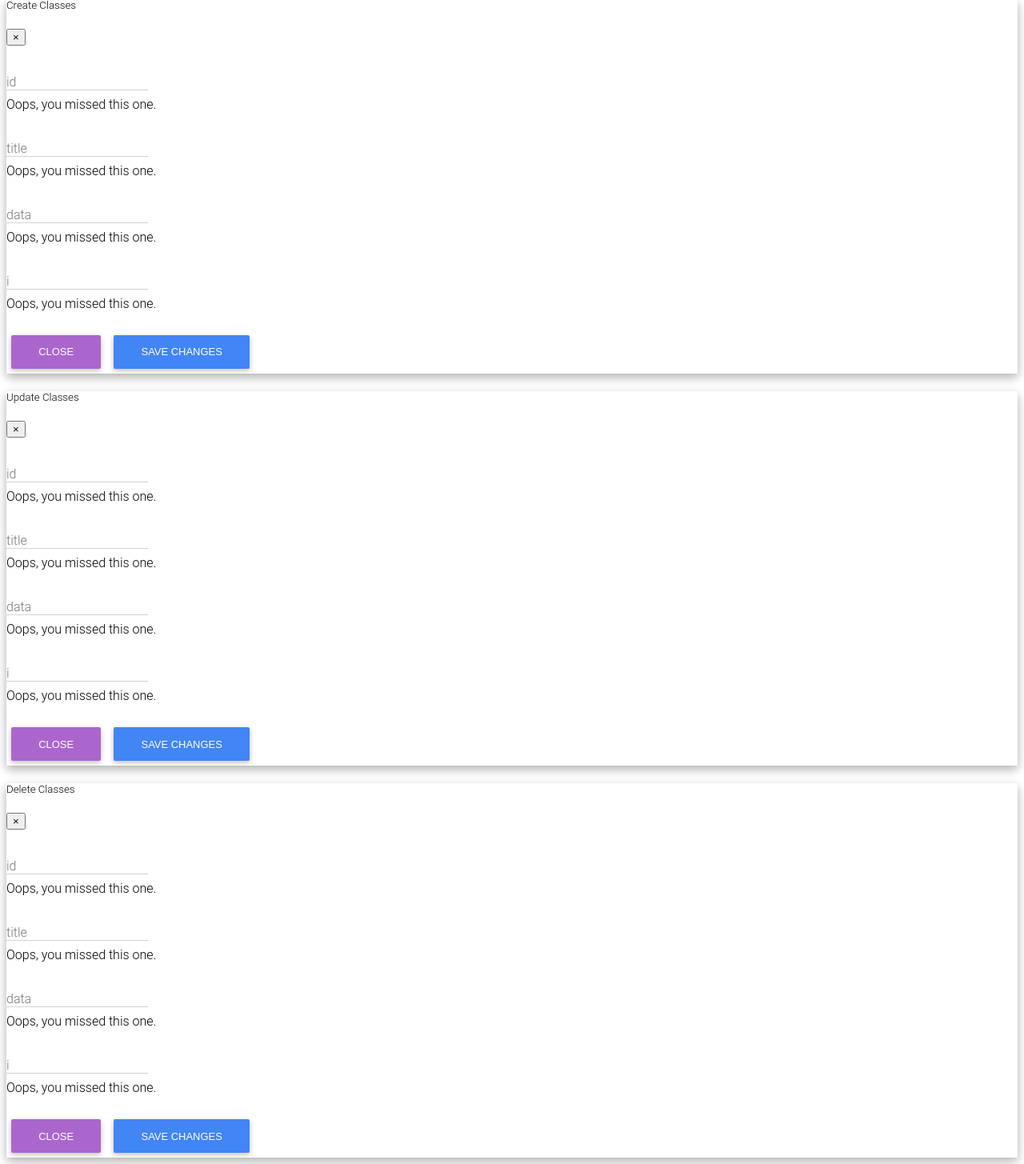
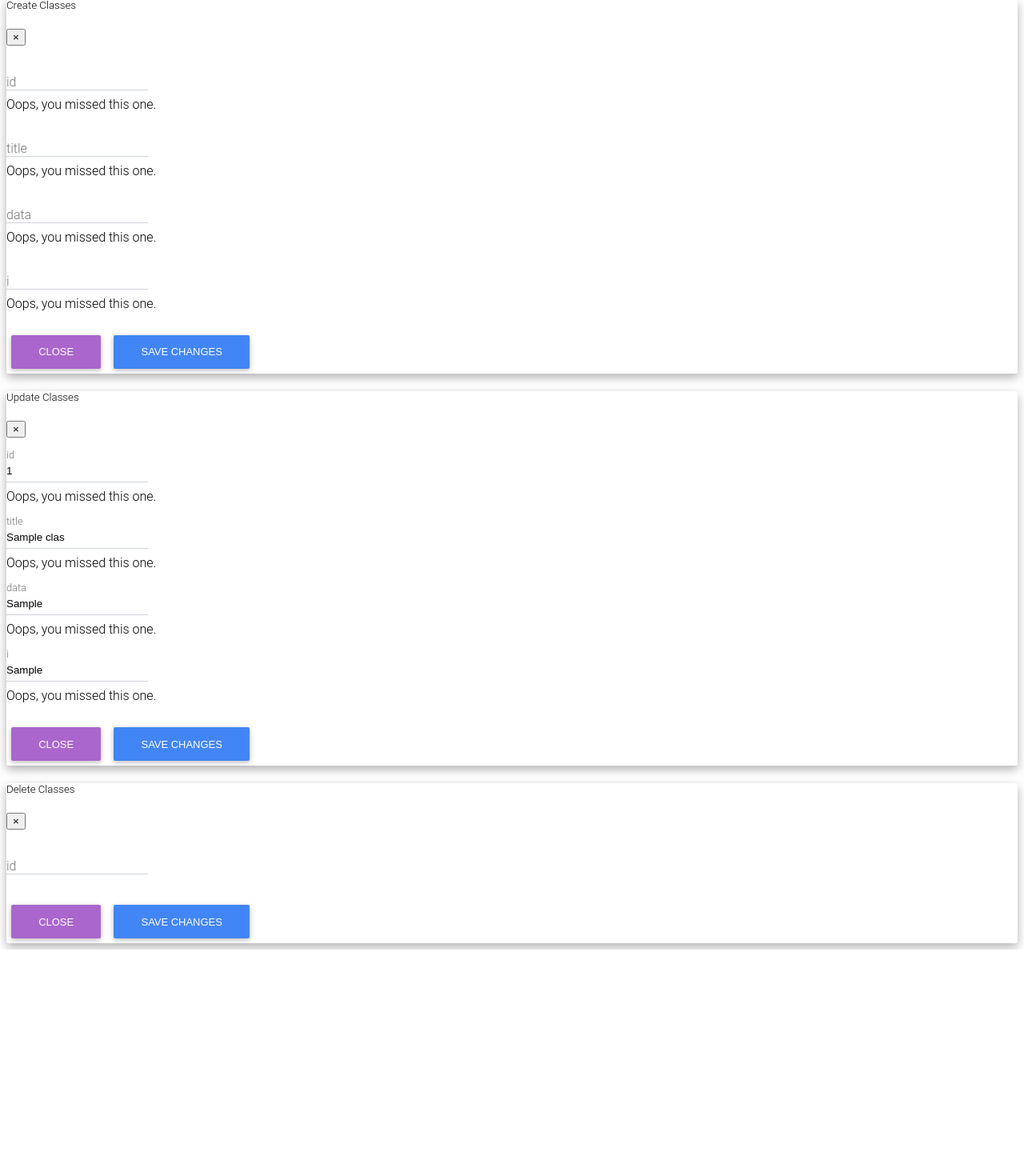
Before and after one commit to ilhamAdhim/Project, a CodeIgniter app: page /Project-dataDosen2/index.php/admin_home/classList in a window 1280 px wide. Shown: the part 941-2396 px from the top of the page at 80% size. After the commit the page ends 2128 px from the top, so only its background shows below. Run offline with CodeIgniter, Linux system fonts and the light colour scheme; the visitor is signed in with stand-in values (Sample User, id 1); tables that the repository leaves empty or names only in its code hold one stand-in row (values such as "Sample post"); data that the repository does not hold is empty; some libraries are stand-ins or nearby versions.

Commit message:
Update changes

```diff
--- a/application/controllers/api/dosen_API.php
+++ b/application/controllers/api/dosen_API.php
@@ -28,9 +28,7 @@ class dosen_API extends REST_Controller {
             'research' => $this->lecturer_model->lecResearchPriority($code),
             'subject' => $this->lecturer_model->lecSubject($code)
         ];
-
         $this->response($res, 200);
-
     }
 
     // public function index_delete(){
--- a/application/models/admin_model.php
+++ b/application/models/admin_model.php
@@ -102,6 +102,24 @@ class admin_model extends CI_Model {
                 }
             }
 
+            public function updateLecturerStatus(){
+                $data = [
+                    'code' => $this->input->post('code'),
+                ];
+
+                $this->db->update('tb_lecturer', $data);
+            }
+
+            public function deleteLecturerStatus(){
+                $data = [
+                    'code' => $this->input->post('code'),
+                ];
+
+                $this->db->delete('tb_lecturer', $data);
+            }
+
+
+
         // Status and Fields edit are available on editLecturer()
 
         // Field
@@ -112,6 +130,24 @@ class admin_model extends CI_Model {
                     return $this->db->get('vu_lecturer_field')->result();
                 }
             }
+
+            public function updateLecturerField(){
+                $data = [
+                    'code' => $this->input->post('code'),
+                ];
+
+                $this->db->update('tb_lecturer', $data);
+            }
+
+            public function deleteLecturerField(){
+                $data = [
+                    'code' => $this->input->post('code'),
+                ];
+
+                $this->db->delete('tb_lecturer', $data);
+            }
+
+
         // Position
             public function getLecturerPosition($code = null){
                 if($code){
@@ -123,7 +159,15 @@ class admin_model extends CI_Model {
 
             public function updateLecturerPosition($code){
                 $data = [
-                    'code' => $this->input->post('code'),
+                    'position' => $this->input->post('position')
+                ];
+
+                $this->db->where('code', $code);
+                $this->db->update('tb_position', $data);
+            }
+
+            public function deleteLecturerPosition($code){
+                $data = [
                     'position' => $this->input->post('position')
                 ];
 
@@ -195,9 +239,9 @@ class admin_model extends CI_Model {
         //Hour Distribution - Not done
             public function getHourDistribution($code = null){
                 if($code){
-                    return $this->db->get('vu_hour_distribution', ['code' => $code])->result();
+                    return $this->db->get('vu_class_schedule', ['code' => $code])->result();
                 }else{
-                    return $this->db->get('vu_hour_distribution')->result();
+                    return $this->db->get('vu_class_schedule')->result();
                 }
             }
 
@@ -260,9 +304,7 @@ class admin_model extends CI_Model {
                 'major'         => $this->input->post('major'),
                 'year'          => $this->input->post('year')
             ];
-
             $this->db->insert('tb_subjects', $data);
-
         }
 
         public function updateSubject(){
@@ -289,5 +331,4 @@ class admin_model extends CI_Model {
 
 /* End of file admin.php */
 
-
 ?>
--- a/application/views/home/admins/content.php
+++ b/application/views/home/admins/content.php
@@ -27,16 +27,16 @@ THIS IS <?=$title?>
               </table>
           </div>
           <div class="col-md-2 card">
-              <button class="btn btn-info mt-4" style="height: 8em;" data-toggle="modal" data-target="#Create">
+              <button class="btn btn-info mt-4" style="height: 8em;" data-toggle="modal" data-target="#create">
                   <span class="ml-2"><i class="fa fa-plus mr-2" style="font-size: 2.2em;"></i> </span> <br> Create
               </button>
               <br>
-              <button class="btn btn-info" style="height: 8em;" data-toggle="modal" data-target="#Update">
+              <button class="btn btn-info" style="height: 8em;" data-toggle="modal" data-target="#update">
                   <span class="ml-2"><i class="fa fa-refresh mr-2" style="font-size: 2.2em;" aria-hidden="true"></i> </span>
                   <br> Update
               </button>
               <br>
-              <button class="btn btn-info mb-4" style="height: 8em;" data-toggle="modal" data-target="#Delete">
+              <button class="btn btn-info mb-4" style="height: 8em;" data-toggle="modal" data-target="#delete">
                   <span class="ml-2"><i class="fa fa-trash-o mr-2" style="font-size: 2.2em;" aria-hidden="true"></i> </span>
                   <br> Delete
               </button>
@@ -47,10 +47,10 @@ THIS IS <?=$title?>
 
       <?php
 
-      $this->load->view('home/admins/modals', ['target' => 'Create' , 'title' => $title, 'val' => $data]);
+      $this->load->view('home/admins/modals', ['title' => $title, 'val' => $data , 'purpose' => 'create']);
 
-      $this->load->view('home/admins/modals', ['target' => 'Update' , 'title' => $title, 'val' => $data]);
+      $this->load->view('home/admins/modals', ['title' => $title, 'val' => $data , 'purpose' => 'update']);
 
-      $this->load->view('home/admins/modals', ['target' => 'Delete' , 'title' => $title, 'val' => $data]);
+      $this->load->view('home/admins/modals', ['title' => $title, 'val' => $data , 'purpose' => 'delete']);
 
       ?>
--- a/application/views/home/admins/modals.php
+++ b/application/views/home/admins/modals.php
@@ -1,22 +1,29 @@
 
-<!-- <?=var_dump($researchGroup);?> -->
 <!-- Modal -->
-<div class="modal fade" id="<?=$target?>" tabindex="-1" role="dialog" aria-labelledby="exampleModalCenterTitle"
+<div class="modal fade" id="<?=$purpose?>" tabindex="-1" role="dialog" aria-labelledby="exampleModalCenterTitle"
     aria-hidden="true">
     <div class="modal-dialog modal-dialog-centered" role="document">
         <div class="modal-content">
             <div class="modal-header">
-                <h5 class="modal-title" id="exampleModalCenterTitle"><?=$target?> <?=$title?></h5>
+                <h5 class="modal-title" id="exampleModalCenterTitle"><?=ucfirst($purpose)?> <?=$title?></h5>
                 <button type="button" class="close" data-dismiss="modal" aria-label="Close">
                     <span aria-hidden="true">&times;</span>
                 </button>
             </div>
+            <?=form_open('admin_home/'.str_replace(' ','', $purpose.$title));?>
             <form action="" method="post">
                 <div class="modal-body">
-                    <?php foreach ($val[0] as $key => $value) { ?>
+                    <?php foreach ($data[0] as $key => $value) { ?>
                         <div class="md-form">
+                            <label for="<?=$key?>"><?=$key?></label>
+                        <?php if($purpose === 'update'){ ?>
+                            <input type="text" class="form-control"  name="<?=$key?>" required="" value="<?=$value?>">
+                        <?php }else if($purpose === 'delete') { ?>
+                            <input type="text" class="form-control"  name="<?=$key?>">
+                            <?php break;?>
+                        <?php }else{ ?>
                             <input type="text" class="form-control"  name="<?=$key?>" required="">
-                            <label for="<?=$key?>"><?=$key?></label>
+                        <?php } ?>
                             <div class="invalid-feedback">Oops, you missed this one.</div>
                         </div>
                     <?php } ?>
```
Also changed, not shown: application/controllers/api/admin_API.php (+5 -9 lines), application/controllers/lec_home.php (+5 -2 lines), assets/images/loginpage.jpg (added).
